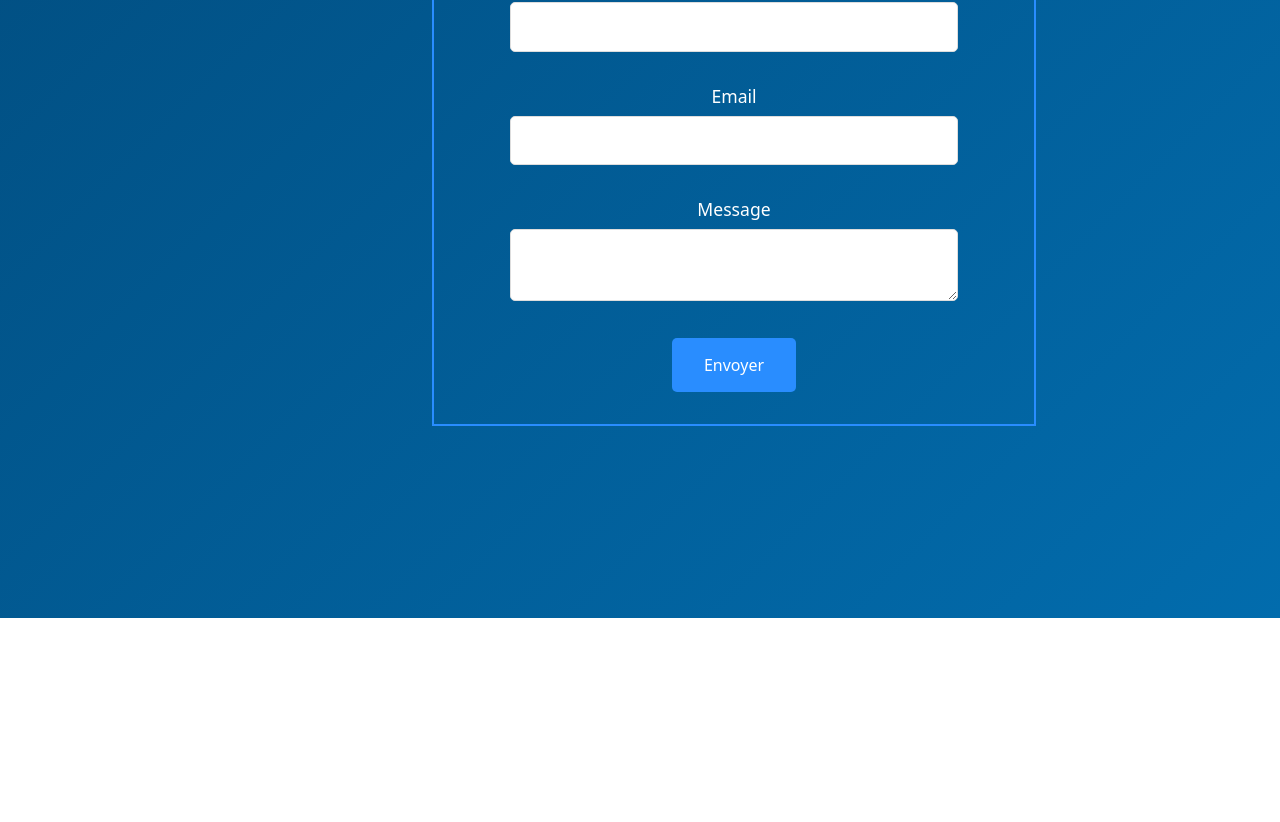
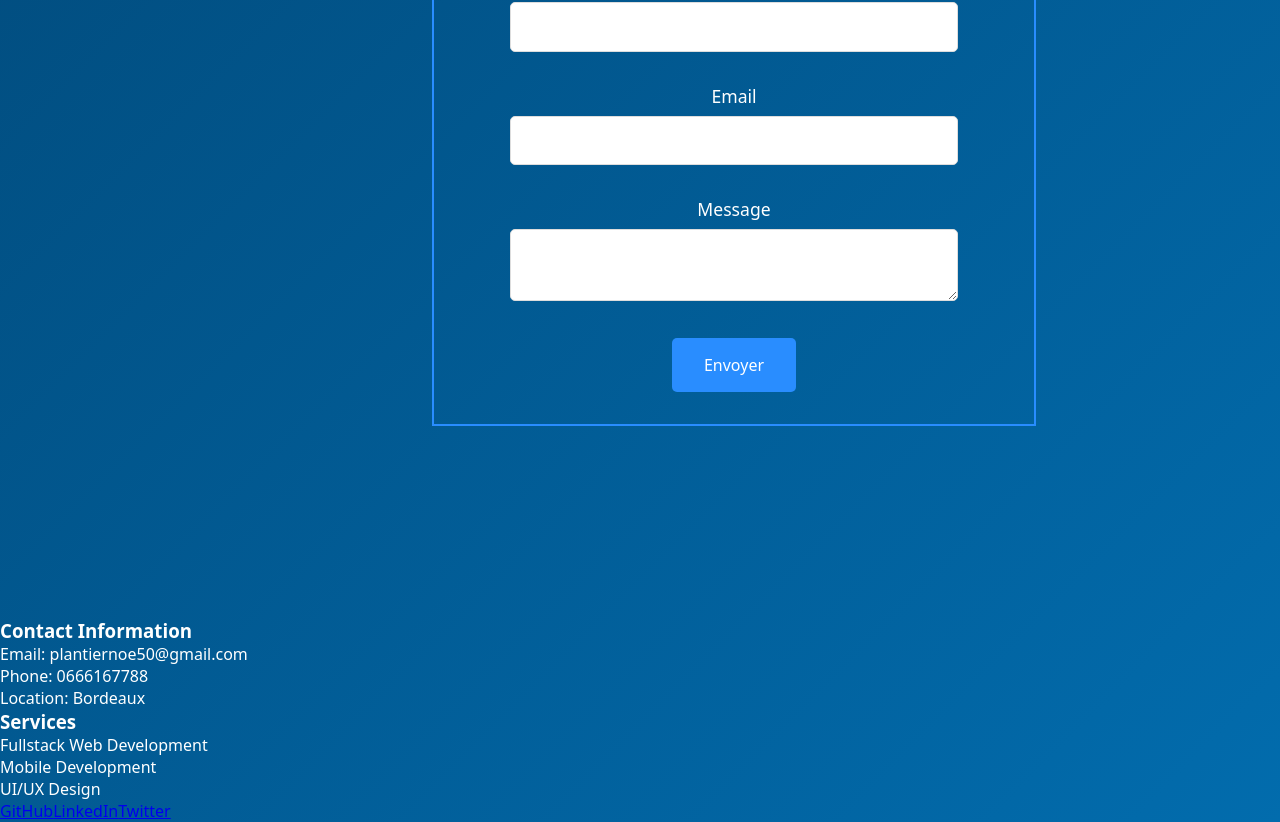
Before and after one commit to noeplantier/Portfolio, a Next.js app in the folder portfolio/: page / in a window 1280 px wide. Shown: the part 3924-4746 px from the top of the page. Before the commit the page ends 4542 px from the top, so only its background shows below. Built offline with nearby package versions, Linux system fonts and the light colour scheme.

Commit message:
Footer integration / HomePage

```diff
--- a/portfolio/package.json
+++ b/portfolio/package.json
@@ -12,7 +12,8 @@
     "next": "14.2.13",
     "react": "^18",
     "react-dom": "^18",
-    "sass": "^1.79.2"
+    "sass": "^1.79.2",
+    "vercel": "^32.3.0"
   },
   "devDependencies": {
     "@types/node": "^20.16.5",
--- /dev/null
+++ b/portfolio/src/app/components/Footer.tsx
@@ -0,0 +1,21 @@
+import "../styles/footer.module.scss";
+
+export default function Footer () {
+
+    return (
+  <><div className="footer-section">
+            <h3>Contact Information</h3>
+            <p>Email: plantiernoe50@gmail.com</p>
+            <p>Phone: 0666167788</p>
+            <p>Location: Bordeaux</p>
+            <h3>Services</h3>
+            <p>Fullstack Web Development</p>
+            <p>Mobile Development</p>
+            <p>UI/UX Design</p>
+        </div><div className="footer-social">
+                <a href="github.com">GitHub</a>
+                <a href="linkedin.com">LinkedIn</a>
+                <a href="twitter.com">Twitter</a>
+            </div></>
+
+    )}
--- a/portfolio/src/app/globals.scss
+++ b/portfolio/src/app/globals.scss
@@ -14,12 +14,12 @@ body {
 h1 {
   position: relative;
   display: inline-block;
-  overflow: hidden; /* Cache le texte pour l'effet de frappe */
-  white-space: nowrap; /* Empêche le texte de passer à la ligne */
-  border-right: 2px solid; /* Simule la barre verticale (caret) */
+  overflow: hidden;
+  white-space: nowrap;
+  border-right: 2px solid;
   font-size: 3.5rem;
   margin-bottom: 1rem;
-  width: fit-content; /* S'ajuste à la largeur du texte */
+  width: fit-content;
   animation: typing 4s steps(var(--num-characters), end), blink 0.75s step-end infinite;
   color: #298dff;
 }
@@ -27,7 +27,7 @@ h1 {
 
 
 
-/* Animation pour faire clignoter la barre verticale (caret) */
+
 @keyframes blink {
   0% {
     border-color: #298dff;
@@ -47,13 +47,12 @@ h2 {
   margin-bottom: 5rem;
 }
 
-/* Dynamically calculate the steps based on the number of characters */
+
 h1::after {
-  content: ''; /* Ajouter un contenu vide qui sert de curseur */
+  content: '';
   animation: blink 1s step-end infinite;
 }
 
-/* Import your styles */
 @import './styles/header.module.scss';
 @import './styles/navbar.module.scss';
 @import './styles/hero.module.scss';
--- a/portfolio/src/app/page.tsx
+++ b/portfolio/src/app/page.tsx
@@ -7,6 +7,7 @@ import Projects from './components/Projects';
 import Skills from './components/Skills';
 import Contact from './components/Contact';
 import { useEffect } from 'react';
+import Footer from './components/Footer';
 
 export default function Home() {
   useEffect(() => {
@@ -25,6 +26,8 @@ export default function Home() {
       <Projects />
       <Skills />
       <Contact />
+      <Footer/>
+
     </>
   );
 }
--- /dev/null
+++ b/portfolio/src/app/styles/footer.module.scss
@@ -0,0 +1,25 @@
+.footer {
+    background-color: #001831;
+    color: white;
+    padding: 2rem;
+    text-align: center;
+
+    .footer-section {
+      margin-bottom: 1rem;
+    }
+
+    a {
+      color: #298dff;
+      text-decoration: none;
+    }
+
+    a:hover {
+      text-decoration: underline;
+    }
+
+    .footer-social {
+      display: flex;
+      justify-content: center;
+      gap: 1rem;
+    }
+  }
```
Also changed, not shown: 1 other file (tests, documents, lock files or other folders).
